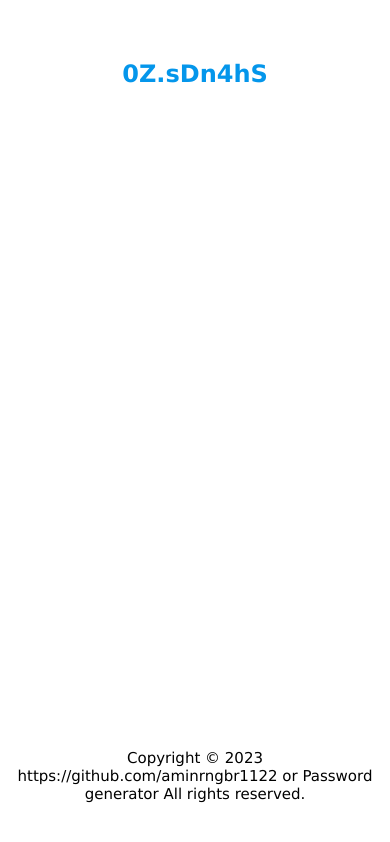
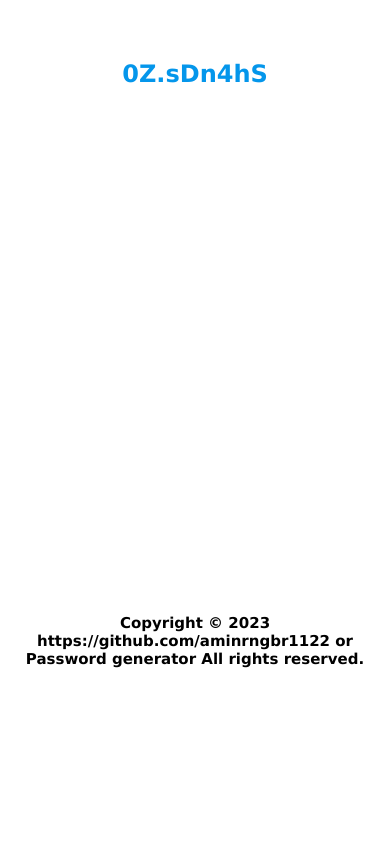
Before and after one commit to aminrngbr1122/passwordgenrator, a plain HTML site: page index.html in a window 390 px wide. Drawn offline with Linux system fonts and the light colour scheme.

Commit message:
Update index.html

```diff
--- a/index.html
+++ b/index.html
@@ -43,6 +43,16 @@
             font-family: Verdana, Geneva, Tahoma, sans-serif;
             font-size:15px;
         }
+       @media only screen and (max-width: 768px){
+        #copyr{
+            position: relative;
+            top: 55vh;
+            text-align:center;
+            font-weight:bold;
+            font-family: Verdana, Geneva, Tahoma, sans-serif;
+            font-size:15px;
+        }
+}
     </style>
 
 <!-- Google Tag Manager (noscript) -->
```
